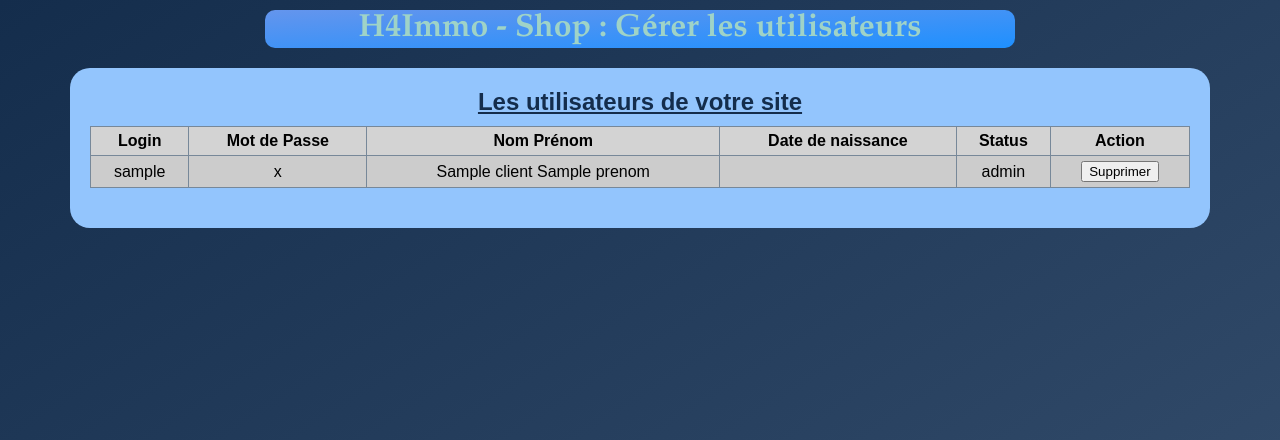
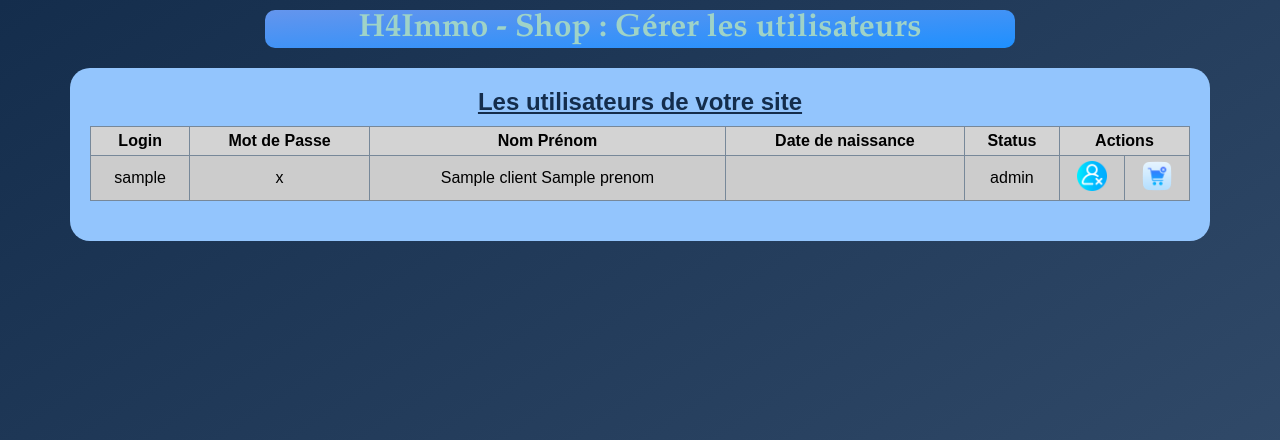
Before and after one commit to Al-Natour-Mazen/SiteWeb-with-Symfony_Project, a Symfony app: template templates/Vue/Admin/manageCustomers.html.twig in a window 1280 px wide. Shown: the top 440 px of the page. Run offline with Twig, Linux system fonts and the light colour scheme; the template is opened without the code that fills it: most values are stand-ins (such as "Sample title", 1, 10 or a date in 2020); some libraries are stand-ins or nearby versions.

Commit message:
Ajout de l'action permettant un admin de vider le panier d'un utilisateur le cas du superadmin a été prise en compte

```diff
--- a/public/css/Vue/Admin/manageCustomers.css
+++ b/public/css/Vue/Admin/manageCustomers.css
@@ -1,13 +1,13 @@
 #CustomersList {
     background: #93c5fd;
     margin: 20px auto;
-    max-width: 800px;
+    max-width: 1100px;
     border-radius: 20px;
     color: black;
     padding: 20px;
 }
 
-.h2 {
+h2 {
     font-size: 24px;
     margin: 0 0 10px;
     color : #142d4c;
--- a/templates/Vue/Admin/manageCustomers.html.twig
+++ b/templates/Vue/Admin/manageCustomers.html.twig
@@ -20,7 +20,7 @@
                     <th>Nom Prénom</th>
                     <th>Date de naissance</th>
                     <th>Status</th>
-                    <th>Action</th>
+                    <th colspan="2">Actions</th>
                 </tr>
                 </thead>
                 <tbody>
@@ -37,58 +37,23 @@
                                 {% endif %}
                             {% endfor %}
                         </td>
-                        <td>
-                            {% for role in client.roles %}
-                                {% if role != 'ROLE_NOROLE' %}
-                                    {% if role != 'ROLE_SUPERADMIN' %}
-                                        <button type="submit">Supprimer</button>
-                                    {% endif %}
-                                {% endif %}
-
-                            {% endfor %}
-                        </td>
+                        {% for role in client.roles %}
+                            {% if role != 'ROLE_NOROLE' and role != 'ROLE_SUPERADMIN' %}
+                                <td>
+                                    <a href="">
+                                        <img src="{{ asset('images/Logo/SuppUser.png') }}" width="30px" height="30px" title="Supprimer Cette Utilisateur" alt="">
+                                    </a>
+                                </td>
+                                <td>
+                                    <a href="{{ path('admin_clearCartbyAdmin', {'clientid': client.id }) }}">
+                                        <img src="{{ asset('images/Logo/ClearCart.png') }}" width="30px" height="30px" title="Vider Son Panier" alt="">
+                                    </a>
+                                </td>
+                            {% endif %}
+                        {% endfor %}
                     </tr>
                 {% endfor %}
                 </tbody>
             </table>
     </div>
-
-    <style>
-        #CustomersList {
-            background: #93c5fd;
-            margin: 20px auto;
-            max-width: 1100px;
-            border-radius: 20px;
-            color: black;
-            padding: 20px;
-        }
-
-        h2 {
-            font-size: 24px;
-            margin: 0 0 10px;
-            color : #142d4c;
-            text-decoration-line: underline;
-            font-weight: bold;
-        }
-
-        .client-table {
-            border-collapse: collapse;
-            margin-bottom: 20px;
-            width: 100%;
-        }
-
-        .client-table th,
-        .client-table td {
-            border: 1px solid lightslategrey;
-            padding: 5px;
-            text-align: center;
-            background-color: #ccc;
-            color: black;
-        }
-
-        .client-table th {
-            background-color: lightgray;
-            color: black;
-        }
-    </style>
 {% endblock %}
```
Also changed, not shown: src/Controller/AdminController.php (+57 -0 lines), src/Controller/ProductController.php (+0 -7 lines), dbvente/immo_shop.db, public/images/Logo/ClearCart.png (added), public/images/Logo/SuppUser.png (added).
